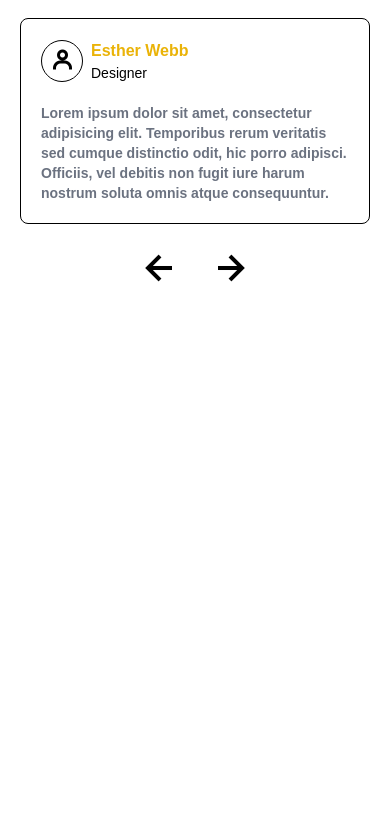
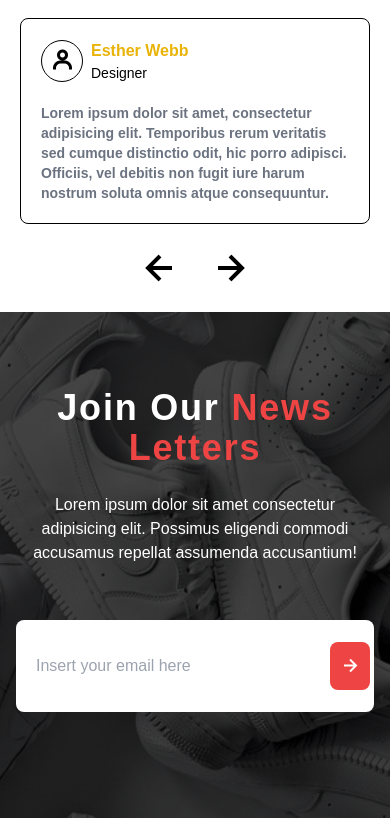
Before and after one commit to Kodatchi-001/Shoe-store, a plain HTML site: page index.html in a window 390 px wide. Shown: the part 7333-8151 px from the top of the page. Before the commit the page ends 7645 px from the top, so only its background shows below. Drawn offline with nearby package versions, Linux system fonts and the light colour scheme; a web font is replaced by a local one.

Commit message:
create page-5

```diff
--- a/Assets/style.css
+++ b/Assets/style.css
@@ -88,3 +88,14 @@ header div ul a:hover {
         background: 0
     }
 }
+
+.bg-image{
+    background-image: url(bg-choes.png);
+    background-repeat: no-repeat;
+    background-size: cover;
+    background-position: bottom;
+}
+
+.bg-gray-blur{
+    background-color: rgba(0, 0, 0, 0.724);
+}
--- a/index.html
+++ b/index.html
@@ -21,10 +21,10 @@
             </div>
             <ul class="hidden lg:flex justify-between w-[40%]">
                 <li><a href="#home-page">Home</a></li>
-                <li><a href="#page-1">About</a></li>
-                <li><a href="#page-2">Shop</a></li>
-                <li><a href="#">Testimonial</a></li>
-                <li><a href="#">Collections</a></li>
+                <li><a href="#page-1">Offer</a></li>
+                <li><a href="#page-2">Collection</a></li>
+                <li><a href="#page-3">Items</a></li>
+                <li><a href="#page-4">Clients</a></li>
             </ul>
             <div class=" w-1/2 lg:w-[10%] flex justify-end lg:justify-around gap-2 lg:gap-0">
                 <i class='bx bx-search text-2xl lg:text-xl font-bold cursor-pointer'></i>
@@ -585,7 +585,7 @@
         </div>
     </section>
     <!-- page/3 -->
-    <section class="w-full h-screen lg:h-[70vh] flex justify-center items-center p-3 lg:p-0 bg-gray">
+    <section class="w-full h-screen lg:h-[70vh] flex justify-center items-center p-3 lg:p-0 bg-gray" id="page-3">
         <div class="w-full xl:w-4/5 h-full flex flex-wrap-reverse lg:flex-nowrap justify-around">
             <div
                 class="w-full lg:w-[45%] h-3/5 lg:h-full flex justify-center items-center relative flex-wrap lg:flex-nowrap">
@@ -679,7 +679,7 @@
         </div>
     </section>
     <!-- page/4 -->
-    <section class="w-full lg:h-[90vh] flex justify-center items-center p-5 lg:p-0">
+    <section class="w-full lg:h-[90vh] flex justify-center items-center p-5 lg:p-0" id="page-4">
         <div class="w-full xl:w-4/5 h-5/6 flex flex-wrap gap-5 lg:gap-0">
             <div class="w-full h-[25%] flex justify-center items-center">
                 <h1 class="lg:w-2/4 text-center text-4xl sm:text-4xl lg:text-5xl font-bold -tracking-tighter">
@@ -762,6 +762,29 @@
             </div>
         </div>
     </section>
+    <section class="w-full h-[60vh] lg:h-[50vh] bg-image">
+        <div class="w-full h-full flex justify-center items-center bg-gray-blur p-4 lg:p-0">
+            <div class="w-full lg:w-3/5 h-4/5 lg:h-3/5 flex justify-center items-center flex-wrap">
+                <h1 class="w-full text-center text-4xl sm:text-4xl lg:text-5xl font-bold -tracking-tighter text-white">
+                    Join Our
+                    <span class="text-red-500">
+                        News Letters
+                    </span>
+                </h1>
+                <p class="lg:w-4/5 text-center text-white">
+                    Lorem ipsum dolor sit amet consectetur adipisicing elit. Possimus eligendi commodi accusamus
+                    repellat
+                    assumenda accusantium!
+                </p>
+                <div class="w-full lg:w-4/5 h-2/5 flex justify-end items-center relative">
+                    <input type="email" placeholder="Insert your email here" class="w-full h-3/5 rounded-lg p-5">
+                    <div class="w-1/4 h-1/2 flex justify-end items-center absolute p-1">
+                        <i class='bx bx-right-arrow-alt px-2 py-2 lg:py-1 text-2xl rounded-lg bg-red-500 text-white cursor-pointer'></i>
+                    </div>
+                </div>
+            </div>
+        </div>
+    </section>
     <script src="script.js"></script>
 </body>
 
```
Also changed, not shown: Assets/bg-choes.png (added), 1 other file.
